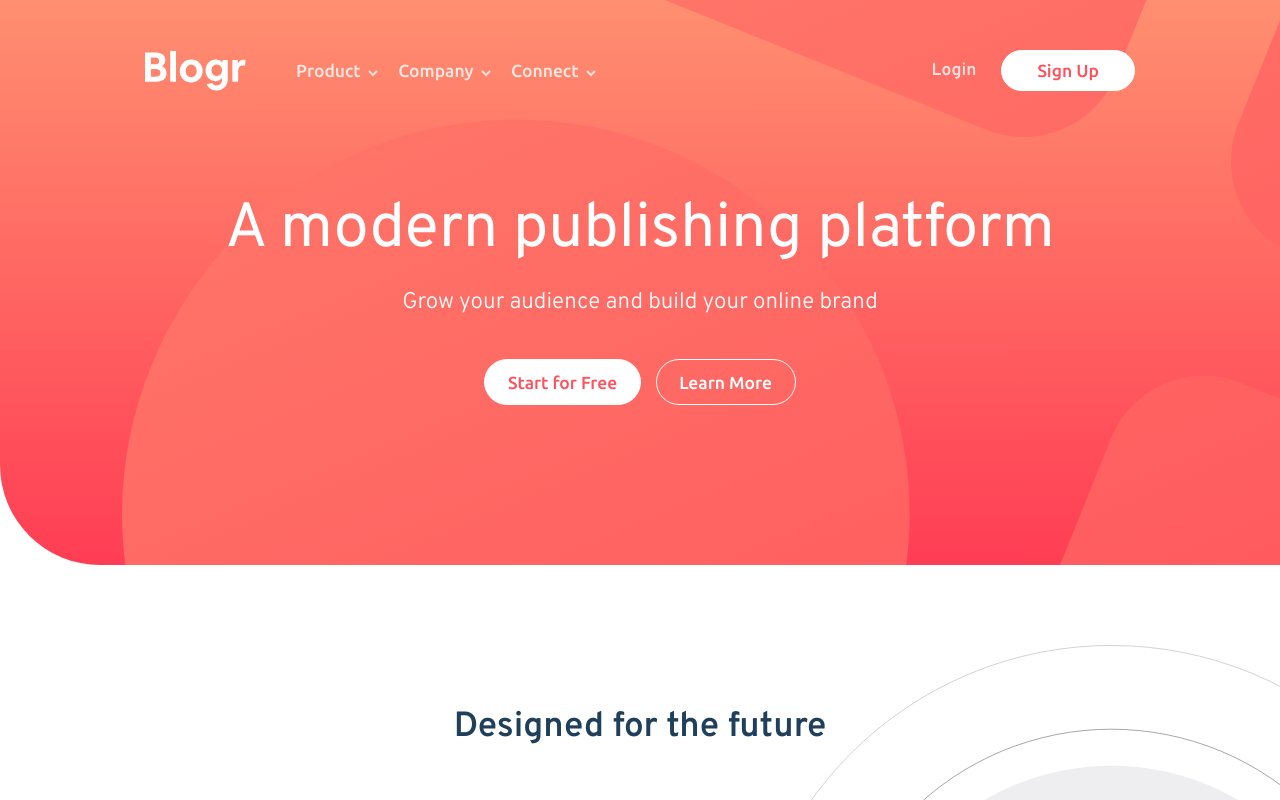
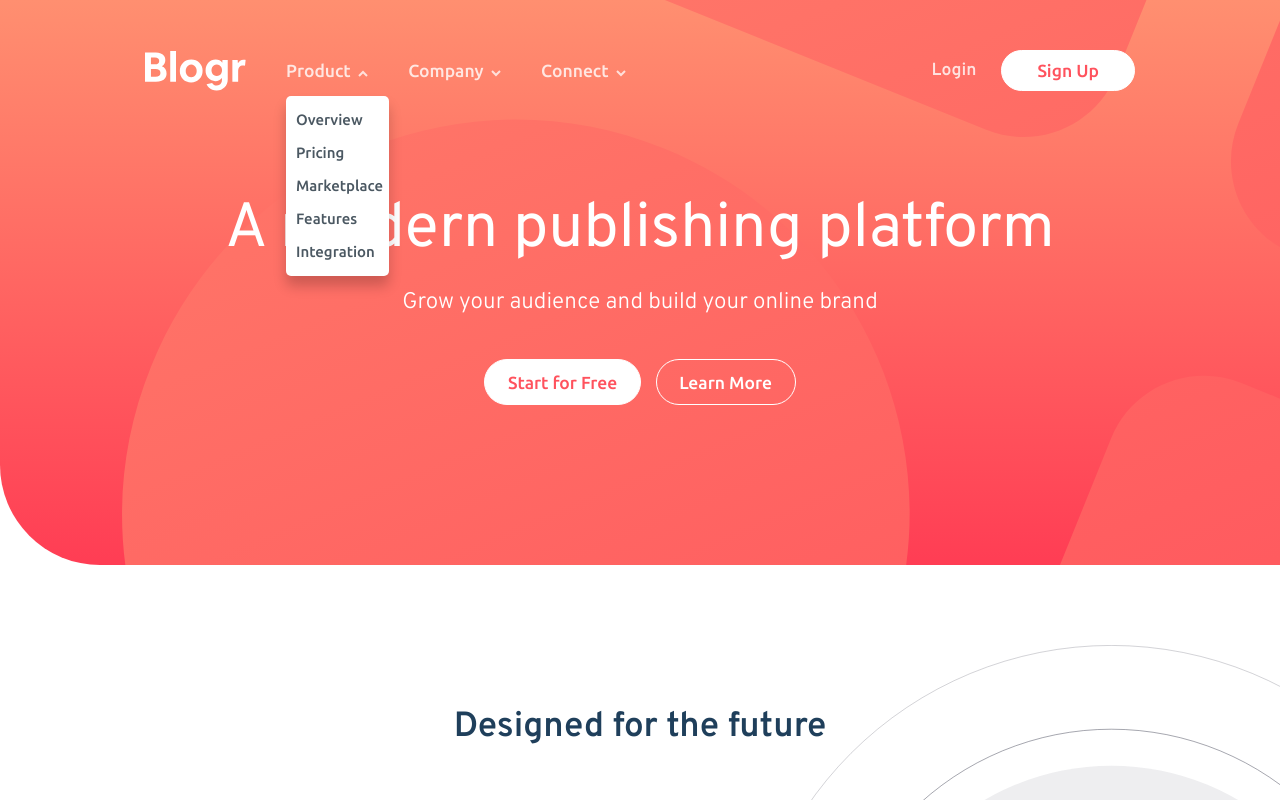
Before and after one commit to jCasia/Blogr-Landing-Page, a React (Vite) app: page / in a window 1280 px wide. Both pictures are taken after a click on the button "Product". Shown: the top 800 px of the page. Built offline with nearby package versions, Linux system fonts and the light colour scheme.

Commit message:
finished states for mobile and desktop menu

```diff
--- a/Context.jsx
+++ b/Context.jsx
@@ -4,7 +4,6 @@ const AppContext = createContext();
 
 export const AppProvider = ({ children }) => {
   const [isSidebarOpen, setIsSidebarOpen] = useState(false);
-  const [pageId, setPageId] = useState(null);
 
   const toggleSidebar = () => {
     setIsSidebarOpen(!isSidebarOpen);
@@ -12,7 +11,10 @@ export const AppProvider = ({ children }) => {
 
   return (
     <AppContext.Provider
-      value={{ toggleSidebar, isSidebarOpen, setPageId, pageId }}
+      value={{
+        toggleSidebar,
+        isSidebarOpen,
+      }}
     >
       {children}
     </AppContext.Provider>
--- a/src/components/Nav.jsx
+++ b/src/components/Nav.jsx
@@ -6,6 +6,7 @@ import close from '../assets/images/icon-close.svg';
 import logo from '../assets/images/logo.svg';
 import NavLinks from './NavLinks';
 import ButtonPrimary from './ButtonPrimary';
+import { dataLinks } from '../../data';
 
 const Nav = () => {
   const { toggleSidebar, isSidebarOpen } = useGlobalContext();
@@ -16,7 +17,9 @@ const Nav = () => {
       <div className={styles['nav-container']}>
         <div className={styles['links-container']}>
           <img src={logo} alt='blogr logo' role='presentation' />
-          <NavLinks />
+          {dataLinks.map((item) => {
+            return <NavLinks {...item} key={item.pageId} />;
+          })}
         </div>
         <div className={styles.desktopbtnContainer}>
           <a href='#' className={styles.login}>
--- a/src/components/NavLinks.jsx
+++ b/src/components/NavLinks.jsx
@@ -1,19 +1,42 @@
-import { dataLinks } from '../../data';
 import styles from './styles/NavLinks.module.scss';
 import arrowDown from '../assets/images/icon-arrow-light.svg';
+import { useState } from 'react';
 
-const NavLinks = () => {
+const NavLinks = ({ page, links }) => {
+  const [isLinksDropdownOpen, setIsLinksDropdownOpen] = useState(false);
+
+  const linksDropdownHandler = () => {
+    setIsLinksDropdownOpen(!isLinksDropdownOpen);
+  };
+
   return (
     <div className={styles['nav-links']}>
-      {dataLinks.map((item) => {
-        const { pageId, page } = item;
-        return (
-          <button key={pageId} className={styles['nav-link']}>
-            {page}
-            <img src={arrowDown} alt='down arrow' />
-          </button>
-        );
-      })}
+      <div className={styles.dropdownContainer}>
+        <button className={styles['nav-link']} onClick={linksDropdownHandler}>
+          {page}
+          <img
+            src={arrowDown}
+            alt='down arrow'
+            className={isLinksDropdownOpen ? styles.rotate : styles.rotateBack}
+          />
+        </button>
+        <ul
+          className={
+            isLinksDropdownOpen
+              ? `${styles.linkListsContainer} ${styles.toggleOpen}`
+              : styles.linkListsContainer
+          }
+        >
+          {links.map((link) => {
+            const { id, label, url } = link;
+            return (
+              <li key={id}>
+                <a href={url}>{label}</a>
+              </li>
+            );
+          })}
+        </ul>
+      </div>
     </div>
   );
 };
--- a/src/components/SidebarDropdown.jsx
+++ b/src/components/SidebarDropdown.jsx
@@ -2,7 +2,7 @@ import styles from './styles/SidebarDropdown.module.scss';
 import { useState } from 'react';
 import arrow from '../assets/images/icon-arrow-dark.svg';
 
-const SidebarDropdown = ({ pageId, page, links }) => {
+const SidebarDropdown = ({ page, links }) => {
   const [isDropdownOpen, setIsDropdownOpen] = useState(false);
 
   const dropdownHandler = () => {
@@ -10,7 +10,7 @@ const SidebarDropdown = ({ pageId, page, links }) => {
   };
 
   return (
-    <div key={pageId} className={styles['links-container']}>
+    <div className={styles['links-container']}>
       <button className={styles.btndrop} onClick={dropdownHandler}>
         <h4>{page}</h4>
 
--- a/src/components/styles/Nav.module.scss
+++ b/src/components/styles/Nav.module.scss
@@ -37,7 +37,7 @@
 
   .links-container {
     display: flex;
-    gap: 50px;
+    gap: 40px;
   }
 
   .login {
--- a/src/components/styles/NavLinks.module.scss
+++ b/src/components/styles/NavLinks.module.scss
@@ -28,4 +28,65 @@
   img {
     margin-left: 7.5px;
   }
+
+  .rotate {
+    transform: rotate(180deg);
+    transition: all 0.4s;
+  }
+
+  .rotateBack {
+    transform: rotate(0deg);
+    transition: all 0.4s;
+  }
+  .dropdownContainer {
+    position: relative;
+  }
+
+  .linkListsContainer {
+    display: none;
+
+    @include mediaQuery.responsive(tablet) {
+      display: flex;
+      flex-direction: column;
+      justify-content: center;
+      align-items: flex-start;
+      gap: 15px;
+      background-color: var(--color-white);
+      padding: 15px 10px;
+      border-radius: 5px;
+      box-shadow: 0 10px 12.5px rgba(0, 0, 0, 0.2);
+
+      position: absolute;
+      top: 35px;
+      width: 125%;
+
+      //close
+      opacity: 0;
+      visibility: hidden;
+      transition: all 0.4s;
+
+      &.toggleOpen {
+        opacity: 1;
+        visibility: visible;
+      }
+    }
+
+    li {
+      list-style: none;
+    }
+
+    a:link,
+    a:visited {
+      color: var(--color-very-dark-grayish-blue);
+      font-size: 1.5rem;
+      font-family: var(--font-ubuntu);
+      text-decoration: none;
+      font-weight: 500;
+      transition: all 0.4s;
+    }
+
+    a:hover {
+      color: var(--color-black);
+    }
+  }
 }
--- a/src/components/styles/SidebarDropdown.module.scss
+++ b/src/components/styles/SidebarDropdown.module.scss
@@ -34,6 +34,11 @@ h4 {
   overflow: hidden;
   transition: all 0.75s ease-out;
 
+  &.expand {
+    max-height: 230px;
+    padding: 20px;
+  }
+
   li {
     list-style: none;
   }
@@ -44,8 +49,3 @@ h4 {
     font-weight: 600;
   }
 }
-
-.expand {
-  max-height: 230px;
-  padding: 20px;
-}
--- a/src/pages/Footer.jsx
+++ b/src/pages/Footer.jsx
@@ -16,7 +16,7 @@ const Footer = () => {
         return (
           <div key={pageId} className={styles['links-container']}>
             <h4>{page}</h4>
-            <div className={styles.sublinks}>
+            <ul className={styles.sublinks}>
               {links.map((link) => {
                 const { id, label, url } = link;
                 return (
@@ -25,7 +25,7 @@ const Footer = () => {
                   </li>
                 );
               })}
-            </div>
+            </ul>
           </div>
         );
       })}
```
